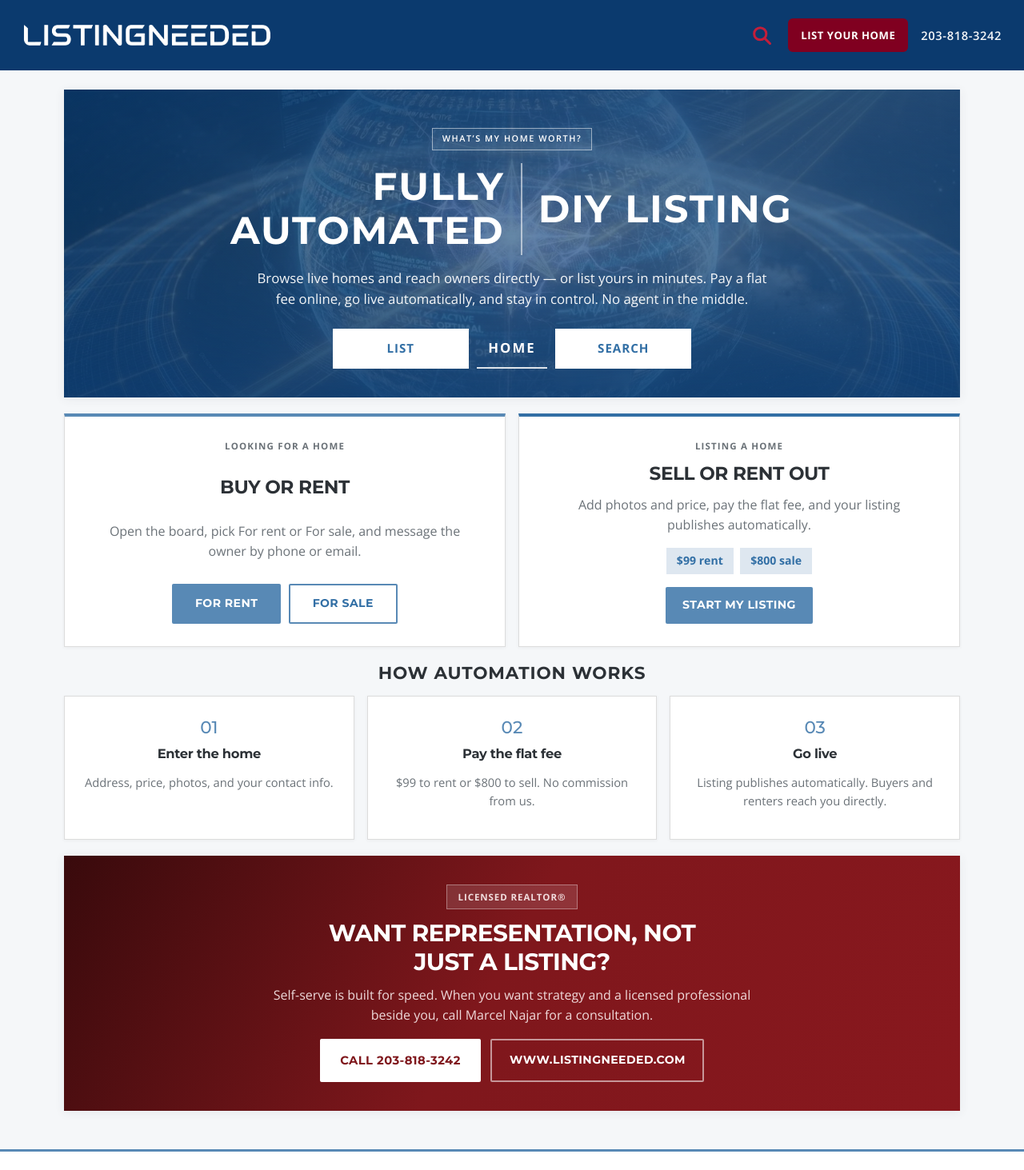
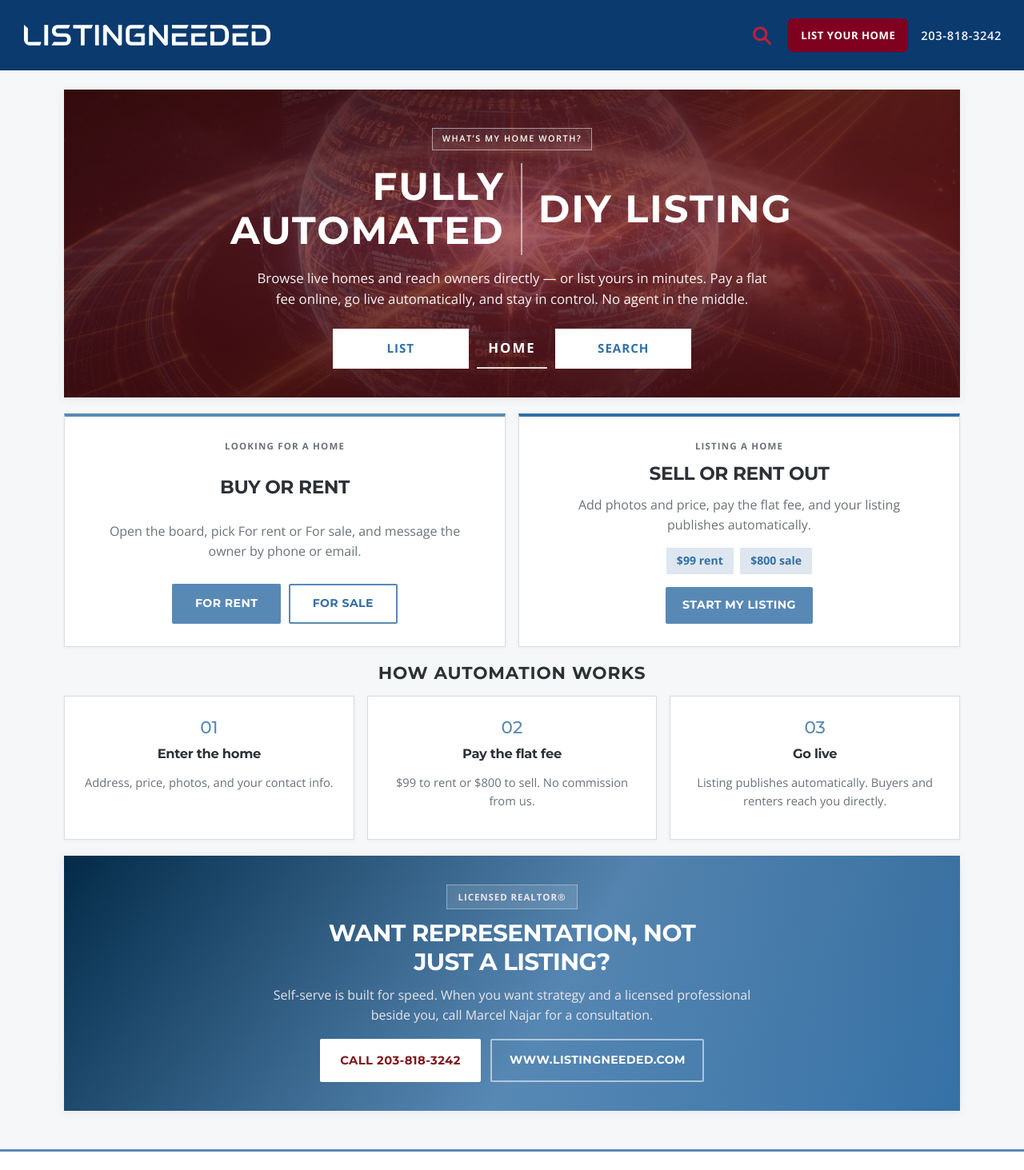
Before and after one commit to bureauficoaacredit-debug/listingneeded, a React (Vite) app: page / in a window 1280 px wide. Shown: the top 1463 px of the page at 80% size. Built offline with nearby package versions, Linux system fonts and the light colour scheme; no server answers; the database is empty.

Commit message:
v35: swap hero (now red) and realtor band (now blue) background colors

```diff
--- a/src/styles/app.css
+++ b/src/styles/app.css
@@ -249,8 +249,8 @@
   padding: 3rem 2rem 2.25rem;
   border-radius: 0;
   background:
-    linear-gradient(120deg, rgba(0, 40, 70, 0.88) 0%, rgba(88, 137, 181, 0.92) 55%, rgba(50, 111, 165, 0.9) 100%),
-    linear-gradient(180deg, #1a3a55, #5889b5);
+    linear-gradient(120deg, #390a0c 0%, #7f171c 48%, #89181e 100%);
+  /* v35: hero is now the flag-red (was blue); the realtor band below is now the blue */
   color: #fff;
   box-shadow: var(--shadow);
   position: relative;
@@ -491,7 +491,10 @@
   border-radius: 0;
   padding: 2.25rem 1.6rem;
   /* Deep flag-red from Marcel's swatch (~#7f171c) */
-  background: linear-gradient(120deg, #390a0c 0%, #7f171c 48%, #89181e 100%);
+  /* v35: swapped — was the flag-red, now the hero's former blue */
+  background:
+    linear-gradient(120deg, rgba(0, 40, 70, 0.88) 0%, rgba(88, 137, 181, 0.92) 55%, rgba(50, 111, 165, 0.9) 100%),
+    linear-gradient(180deg, #1a3a55, #5889b5);
   color: #fff7f7;
   box-shadow: var(--shadow);
 }
@@ -1007,9 +1010,10 @@
 }
 .hero-bg-fade {
   position: absolute; inset: 0;
+  /* v35: red-tinted fade (from the flag-red) keeps the white text readable and lets the globe glow through */
   background:
-    radial-gradient(ellipse at 50% 48%, rgba(11, 58, 110, 0) 0%, rgba(11, 58, 110, 0.55) 100%),
-    linear-gradient(180deg, rgba(11, 58, 110, 0.55) 0%, rgba(11, 58, 110, 0.35) 45%, rgba(11, 58, 110, 0.7) 100%);
+    radial-gradient(ellipse at 50% 48%, rgba(127, 23, 28, 0) 0%, rgba(57, 10, 12, 0.5) 100%),
+    linear-gradient(180deg, rgba(57, 10, 12, 0.5) 0%, rgba(127, 23, 28, 0.2) 45%, rgba(57, 10, 12, 0.62) 100%);
 }
 @media (max-width: 768px) {
   .hero-bg-video { opacity: 0.3; }
```
Also changed, not shown: 1 other file (tests, documents, lock files or other folders).
